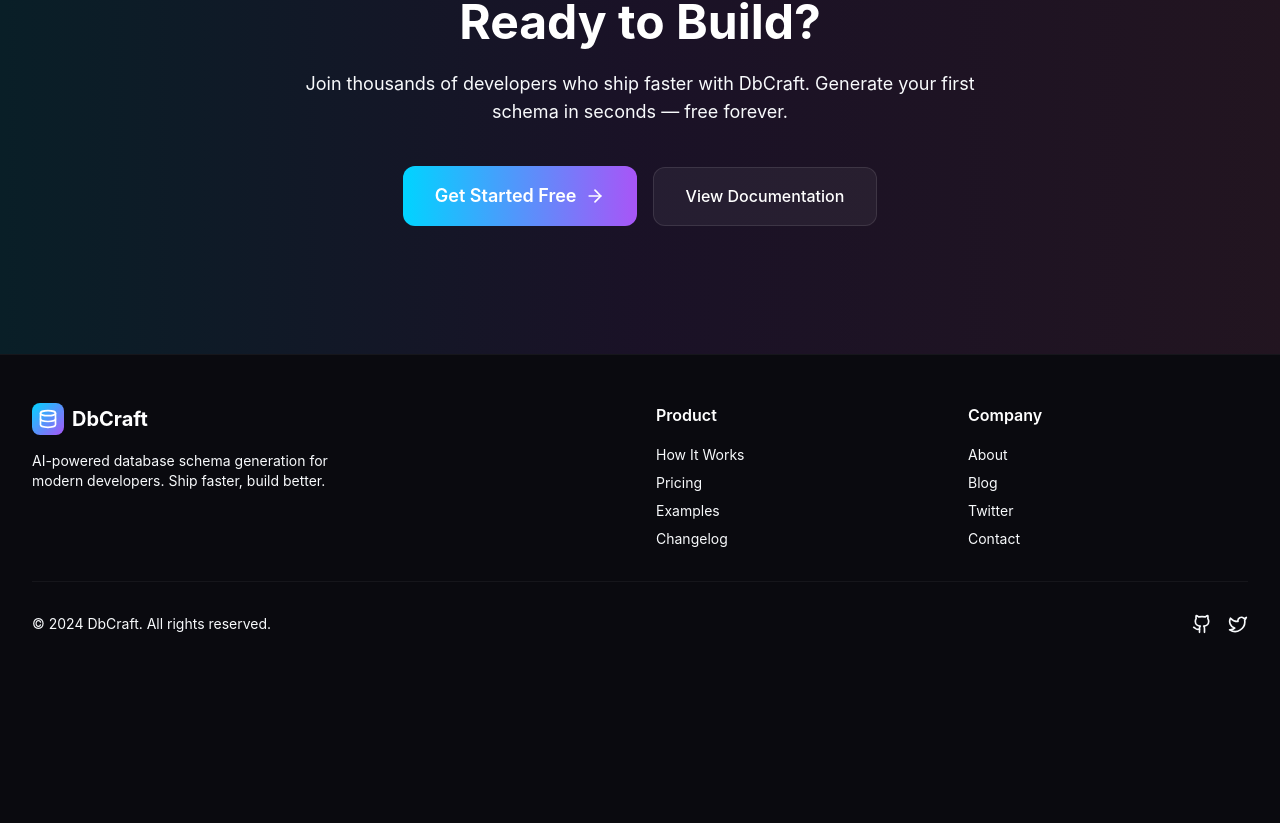
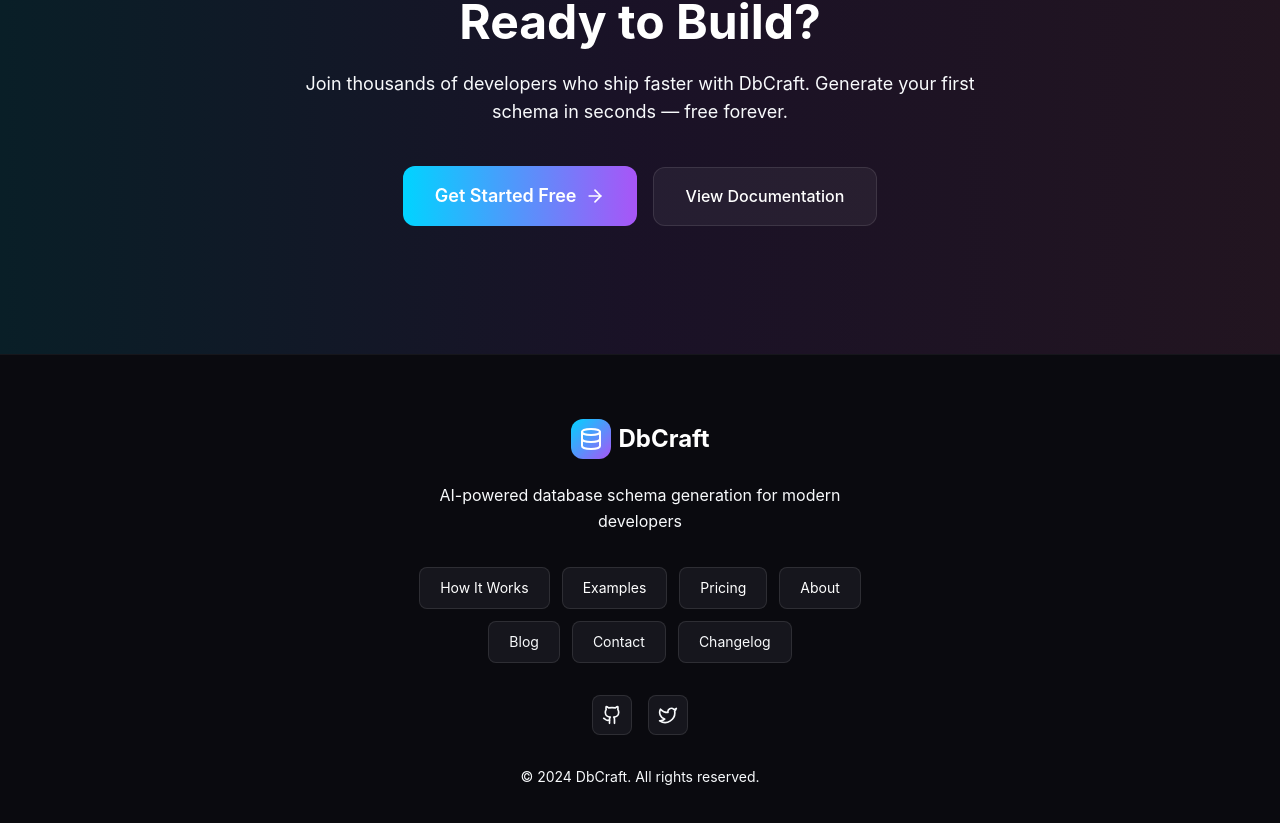
Before and after one commit to darklordteemo-claw/dbcraft-local, a Next.js app: page /dbcraft-local/ in a window 1280 px wide. Shown: the part 5651-6474 px from the top of the page. Before the commit the page ends 6333 px from the top, so only its background shows below. Built offline with nearby package versions, Linux system fonts and the light colour scheme.

Commit message:
Redesign footer: center-aligned with highlighted button-style links

```diff
--- a/app/page.tsx
+++ b/app/page.tsx
@@ -560,53 +560,91 @@ CREATE TABLE restaurants (
       </section>
 
       {/* Footer */}
-      <footer className="py-12 border-t border-white/5">
-        <div className="max-w-7xl mx-auto px-4 sm:px-6 lg:px-8">
-          <div className="grid grid-cols-1 md:grid-cols-4 gap-8 mb-8">
-            <div className="md:col-span-2">
-              <div className="flex items-center gap-2 mb-4">
-                <div className="w-8 h-8 rounded-lg bg-gradient-to-br from-accent-cyan to-accent-purple flex items-center justify-center">
-                  <Database className="w-5 h-5 text-white" />
+      <footer className="py-16 border-t border-white/5">
+        <div className="max-w-4xl mx-auto px-4 sm:px-6 lg:px-8 text-center">
+          {/* Logo */}
+          <div className="flex items-center justify-center gap-2 mb-6">
+            <div className="w-10 h-10 rounded-xl bg-gradient-to-br from-accent-cyan to-accent-purple flex items-center justify-center">
+              <Database className="w-6 h-6 text-white" />
             </div>
-                <span className="text-xl font-bold text-white">DbCraft</span>
+            <span className="text-2xl font-bold text-white">DbCraft</span>
           </div>
-              <p className="text-text-secondary text-sm max-w-xs">
-                AI-powered database schema generation for modern developers.
-                Ship faster, build better.
+
+          {/* Tagline */}
+          <p className="text-text-secondary mb-8 max-w-md mx-auto">
+            AI-powered database schema generation for modern developers
           </p>
+
+          {/* Navigation Buttons - Row 1 */}
+          <div className="flex flex-wrap justify-center gap-3 mb-3">
+            <a
+              href="/dbcraft-local/how-it-works/"
+              className="px-5 py-2.5 rounded-lg bg-bg-surface border border-white/10 text-sm text-white hover:border-accent-cyan/50 hover:bg-bg-elevated transition-all"
+            >
+              How It Works
+            </a>
+            <a
+              href="/dbcraft-local/examples/"
+              className="px-5 py-2.5 rounded-lg bg-bg-surface border border-white/10 text-sm text-white hover:border-accent-cyan/50 hover:bg-bg-elevated transition-all"
+            >
+              Examples
+            </a>
+            <a
+              href="/dbcraft-local/pricing/"
+              className="px-5 py-2.5 rounded-lg bg-bg-surface border border-white/10 text-sm text-white hover:border-accent-cyan/50 hover:bg-bg-elevated transition-all"
+            >
+              Pricing
+            </a>
+            <a
+              href="/dbcraft-local/about/"
+              className="px-5 py-2.5 rounded-lg bg-bg-surface border border-white/10 text-sm text-white hover:border-accent-cyan/50 hover:bg-bg-elevated transition-all"
+            >
+              About
+            </a>
           </div>
-            <div>
-              <h4 className="text-white font-semibold mb-4">Product</h4>
-              <ul className="space-y-2 text-sm text-text-secondary">
-                <li><a href="/dbcraft-local/how-it-works/" className="hover:text-white transition-colors">How It Works</a></li>
-                <li><a href="/dbcraft-local/pricing/" className="hover:text-white transition-colors">Pricing</a></li>
-                <li><a href="/dbcraft-local/examples/" className="hover:text-white transition-colors">Examples</a></li>
-                <li><a href="#" className="hover:text-white transition-colors">Changelog</a></li>
-              </ul>
+
+          {/* Navigation Buttons - Row 2 */}
+          <div className="flex flex-wrap justify-center gap-3 mb-8">
+            <a
+              href="#"
+              className="px-5 py-2.5 rounded-lg bg-bg-surface border border-white/10 text-sm text-text-secondary hover:text-white hover:border-accent-cyan/50 hover:bg-bg-elevated transition-all"
+            >
+              Blog
+            </a>
+            <a
+              href="#"
+              className="px-5 py-2.5 rounded-lg bg-bg-surface border border-white/10 text-sm text-text-secondary hover:text-white hover:border-accent-cyan/50 hover:bg-bg-elevated transition-all"
+            >
+              Contact
+            </a>
+            <a
+              href="#"
+              className="px-5 py-2.5 rounded-lg bg-bg-surface border border-white/10 text-sm text-text-secondary hover:text-white hover:border-accent-cyan/50 hover:bg-bg-elevated transition-all"
+            >
+              Changelog
+            </a>
           </div>
-            <div>
-              <h4 className="text-white font-semibold mb-4">Company</h4>
-              <ul className="space-y-2 text-sm text-text-secondary">
-                <li><a href="/dbcraft-local/about/" className="hover:text-white transition-colors">About</a></li>
-                <li><a href="#" className="hover:text-white transition-colors">Blog</a></li>
-                <li><a href="#" className="hover:text-white transition-colors">Twitter</a></li>
-                <li><a href="#" className="hover:text-white transition-colors">Contact</a></li>
-              </ul>
+
+          {/* Social Icons */}
+          <div className="flex justify-center gap-4 mb-8">
+            <a
+              href="#"
+              className="w-10 h-10 rounded-lg bg-bg-surface border border-white/10 flex items-center justify-center text-text-secondary hover:text-white hover:border-accent-cyan/50 transition-all"
+            >
+              <Github className="w-5 h-5" />
+            </a>
+            <a
+              href="#"
+              className="w-10 h-10 rounded-lg bg-bg-surface border border-white/10 flex items-center justify-center text-text-secondary hover:text-white hover:border-accent-cyan/50 transition-all"
+            >
+              <Twitter className="w-5 h-5" />
+            </a>
           </div>
-          </div>
-          <div className="flex flex-col sm:flex-row items-center justify-between pt-8 border-t border-white/5">
+
+          {/* Copyright */}
           <p className="text-sm text-text-secondary">
             © 2024 DbCraft. All rights reserved.
           </p>
-            <div className="flex items-center gap-4 mt-4 sm:mt-0">
-              <a href="#" className="text-text-secondary hover:text-white transition-colors">
-                <Github className="w-5 h-5" />
-              </a>
-              <a href="#" className="text-text-secondary hover:text-white transition-colors">
-                <Twitter className="w-5 h-5" />
-              </a>
-            </div>
-          </div>
         </div>
       </footer>
     </main>
```
Lines whose indentation alone changed are shown as unchanged.
